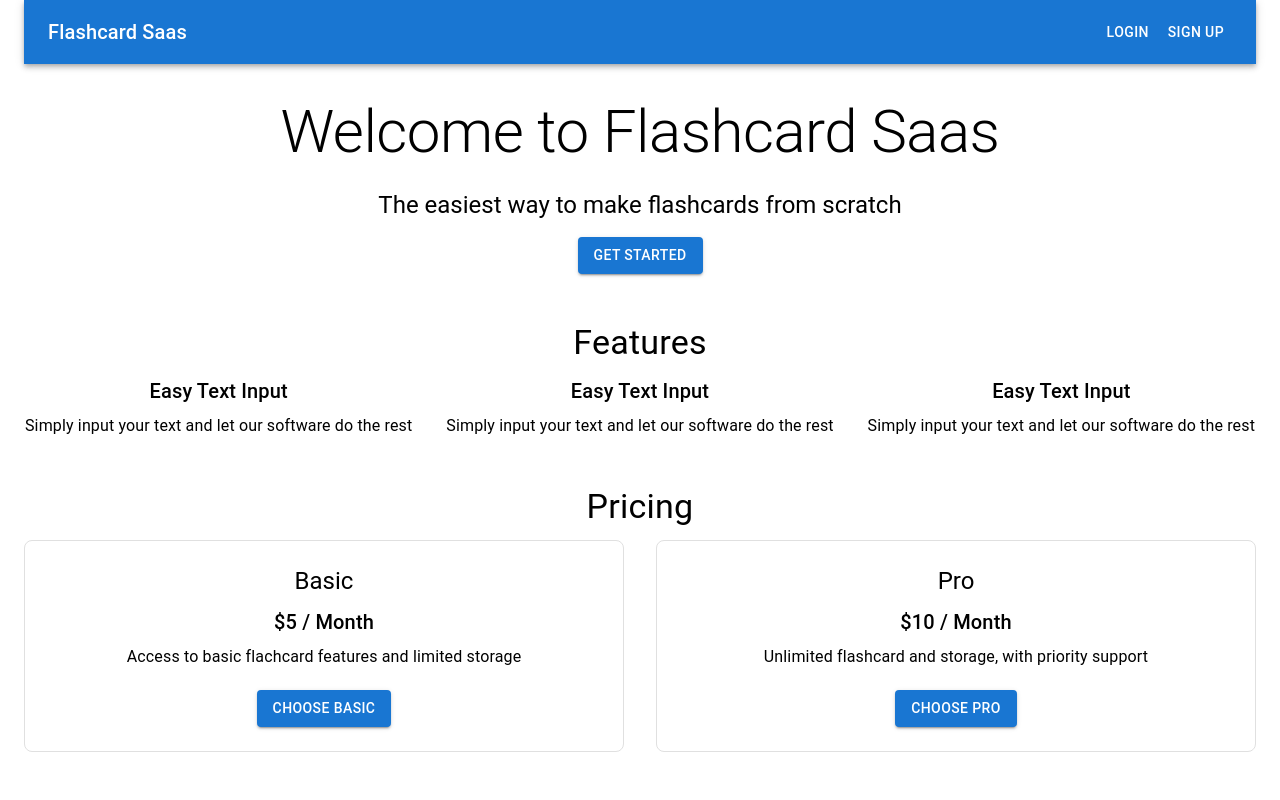
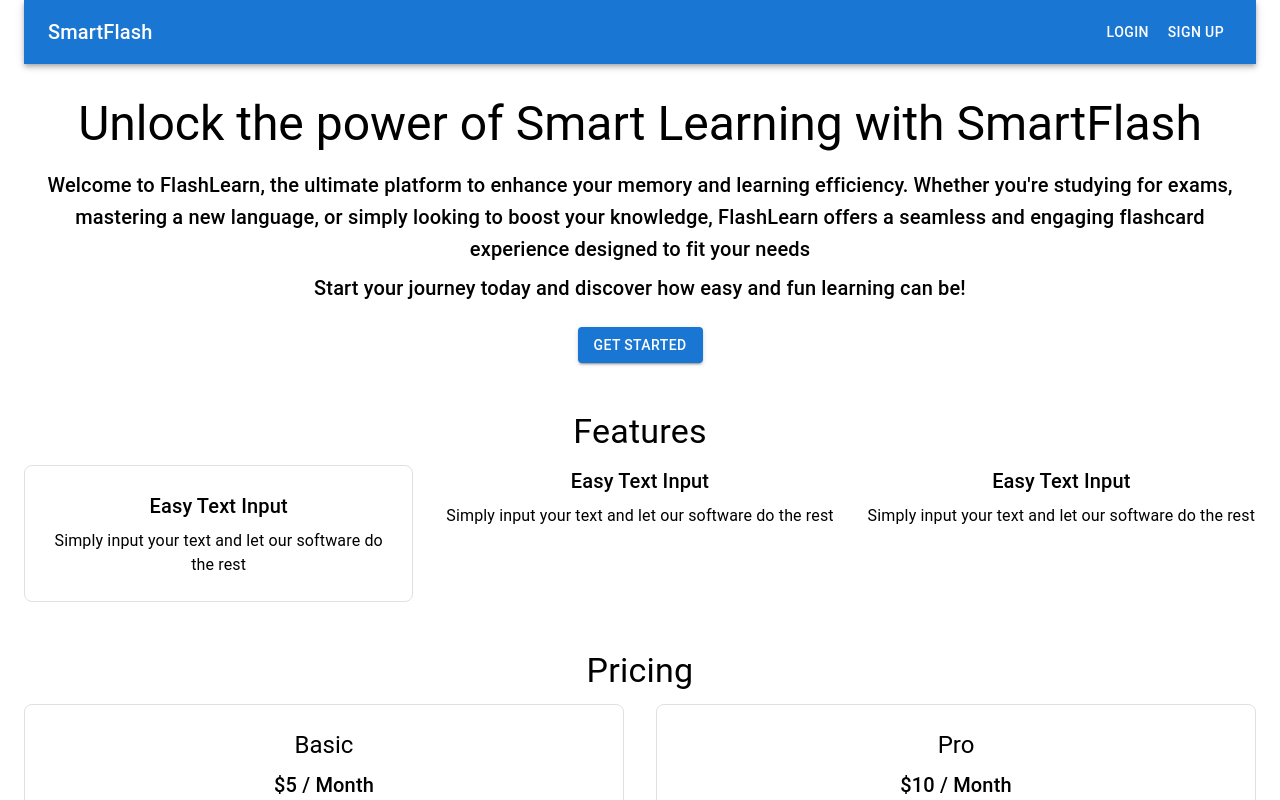
Before and after one commit to EKasuti/flashcard, a Next.js app: page / in a window 1280 px wide. Shown: the top 800 px of the page. Built offline with nearby package versions, Linux system fonts and the light colour scheme; no server answers.

Commit message:
Firebase updates

```diff
--- a/app/page.js
+++ b/app/page.js
@@ -1,12 +1,24 @@
 'use client'
 import getStipe from "@/utils/get-stripe";
-import { SignedIn, SignedOut, UserButton, userButton } from "@clerk/nextjs";
+import { SignedIn, SignedOut, UserButton, userButton, useUser } from "@clerk/nextjs";
 import { AppBar, Button, Toolbar, Typography, Container, Box, TablePagination, Grid } from "@mui/material";
 import Head from "next/head";
+import { useRouter } from "next/navigation";
 
 
 
 export default function Home() {
+  const { isLoaded, isSignedIn } = useUser();
+  const router = useRouter();
+
+  const handleGetStarted=()=>{
+    if (!isSignedIn){
+      alert("You can only generate cards if you are logged in. Redirecting to login page...");
+      router.push('/sign-in');
+    } else{
+      router.push('/generate');
+    }
+  }
   const handleSubmit = async ()=>{
     const checkoutSession = await fetch('/api/checkout_session', {
       method: 'POST',
@@ -41,7 +53,7 @@ export default function Home() {
         {/* NAVBAR */}
         <AppBar position="static">
           <Toolbar>
-            <Typography variant="h6" style={{flexGrow:1}}>Flashcard Saas </Typography>
+            <Typography variant="h6" style={{flexGrow:1}}>SmartFlash </Typography>
             <SignedOut>
               <Button color="inherit" href="/sign-in">Login</Button>
               <Button color="inherit" href="/sign-up">Sign Up</Button>
@@ -61,10 +73,15 @@ export default function Home() {
           }}
         >
 
-          <Typography variant="h2" gutterBottom> Welcome to Flashcard Saas</Typography>
-          <Typography variant="h5"> The easiest way to make flashcards from scratch</Typography>
+          <Typography variant="h3" gutterBottom> Unlock the power of Smart Learning with SmartFlash</Typography>
+          <Typography variant="h6" gutterBottom> Welcome to FlashLearn, the ultimate platform to enhance your memory and learning efficiency.
+            Whether you're studying for exams, mastering a new language, or simply looking to boost your knowledge,
+            FlashLearn offers a seamless and engaging flashcard experience designed to fit your needs
+            </Typography>
 
-          <Button variant="contained" color="primary" sx={{mt:2}}> Get Started</Button>
+            <Typography variant="h6" gutterBottom>Start your journey today and discover how easy and fun learning can be!</Typography>
+
+          <Button variant="contained" color="primary" sx={{mt:2}} onClick={handleGetStarted}> Get Started</Button>
         </Box>
 
         {/* Features Section */}
@@ -74,8 +91,10 @@ export default function Home() {
           <Grid container spacing={4}>
             {/* Feature 1 */}
             <Grid item xs={12} md={4}>
-              <Typography variant="h6" gutterBottom>Easy Text Input</Typography>
-              <Typography>Simply input your text and let our software do the rest</Typography>
+              <Box sx={{p:3, border: '1px solid', borderColor:'grey.300', borderRadius:2}}>
+                <Typography variant="h6" gutterBottom>Easy Text Input</Typography>
+                <Typography>Simply input your text and let our software do the rest</Typography>
+              </Box>
             </Grid>
 
             {/* Feature 2 */}
```
Also changed, not shown: firebase.js (+9 -10 lines).
